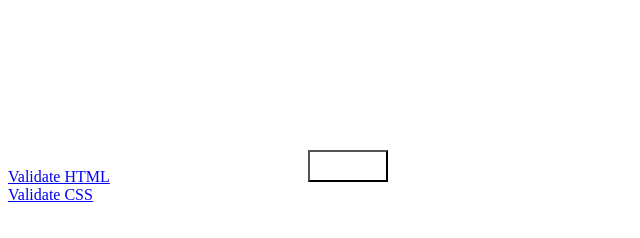
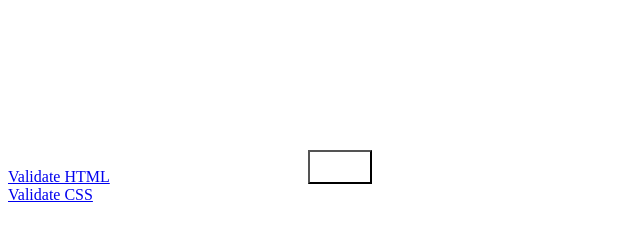
Before and after one commit to ahmettcengiz/ahmettcengiz.github.io, a plain HTML site: page InClassActivities/Cengiz_Activity8.html in a window 1280 px wide. Shown: the full height of the page, 0-640 px from the left. Drawn offline with Linux system fonts and the light colour scheme.

Commit message:
Update Cengiz_Activity8.css

```diff
--- a/InClassActivities/Cengiz_Activity8.css
+++ b/InClassActivities/Cengiz_Activity8.css
@@ -1,7 +1,7 @@
 #buttonClick{
     display: block;
     position: absolute;
-	padding: 14px 38px;
+	padding: 15px 30px;
 	margin-left:300px;
 	background: url(blue_button.png);
 }
```
